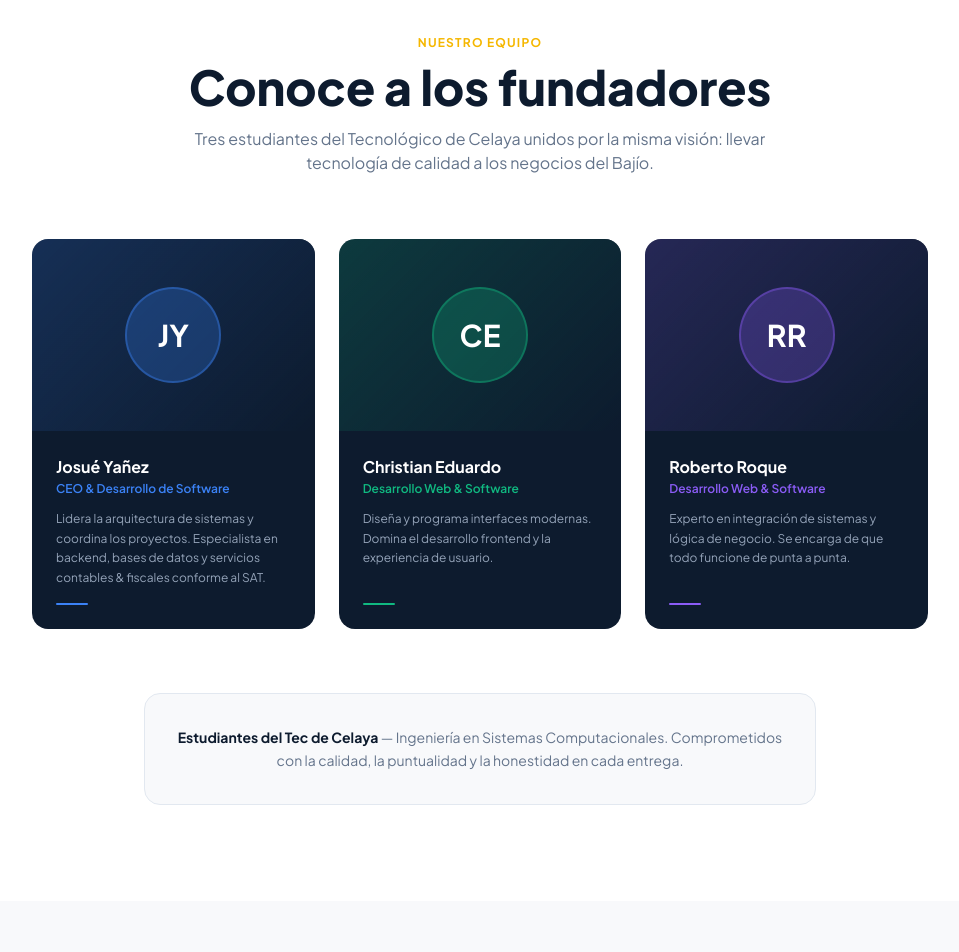
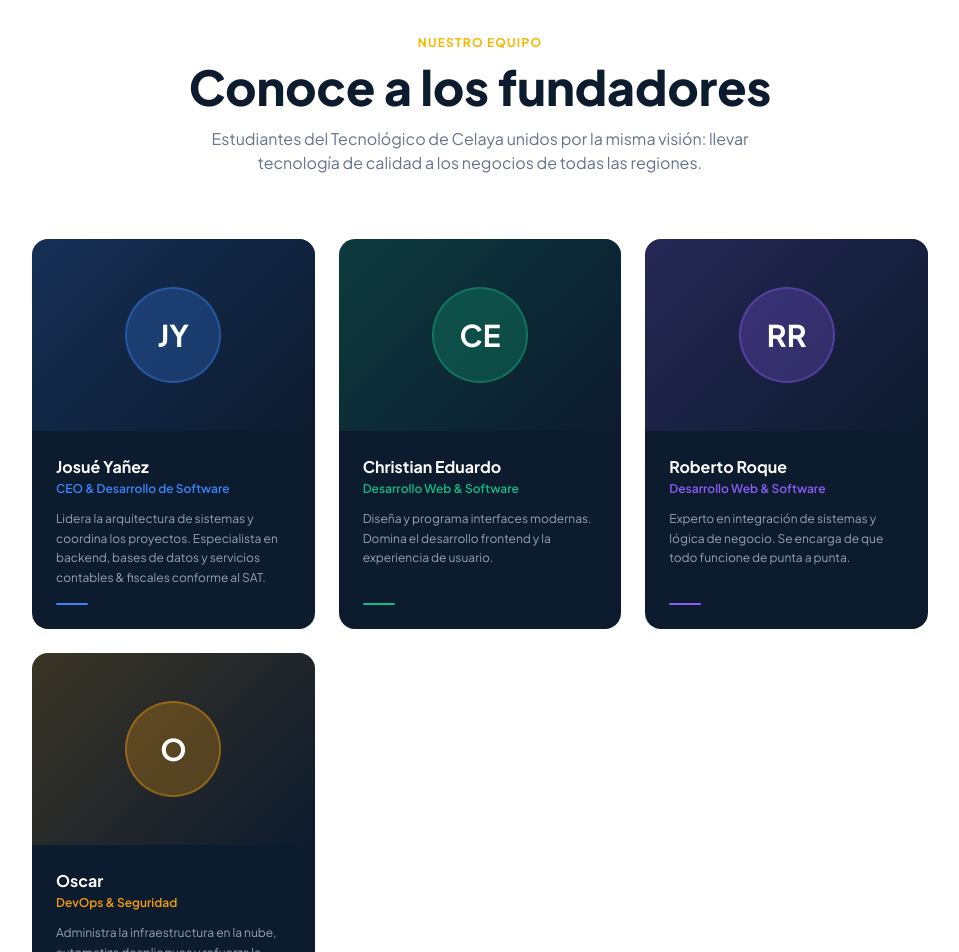
Before and after one commit to BlaKCronic/Society, a React (Vite) app: page / in a window 1280 px wide. Shown: the part 4460-5412 px from the top of the page, without its empty margins (160-1119 px from the left). Built offline with nearby package versions, Linux system fonts and the light colour scheme.

Commit message:
Add | nuevo miembro

```diff
--- a/src/components/Team.jsx
+++ b/src/components/Team.jsx
@@ -20,6 +20,13 @@ const team = [
     initials: 'RR',
     color: '#8b5cf6',
   },
+  {
+    name: 'Oscar',
+    role: 'DevOps & Seguridad',
+    description: 'Administra la infraestructura en la nube, automatiza despliegues y refuerza la seguridad de los sistemas. Experto en CI/CD, contenedores y monitoreo.',
+    initials: 'O',
+    color: '#f59e0b',
+  },
 ]
 
 export default function Team() {
@@ -34,7 +41,7 @@ export default function Team() {
             Conoce a los fundadores
           </h2>
           <p className="max-w-xl mx-auto" style={{ color: 'var(--text-secondary)' }}>
-            Tres estudiantes del Tecnológico de Celaya unidos por la misma visión: llevar tecnología de calidad a los negocios del Bajío.
+            Estudiantes del Tecnológico de Celaya unidos por la misma visión: llevar tecnología de calidad a los negocios de todas las regiones.
           </p>
         </div>
 
```
